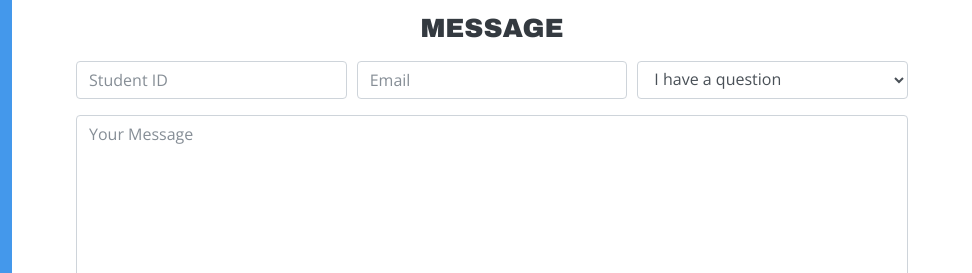
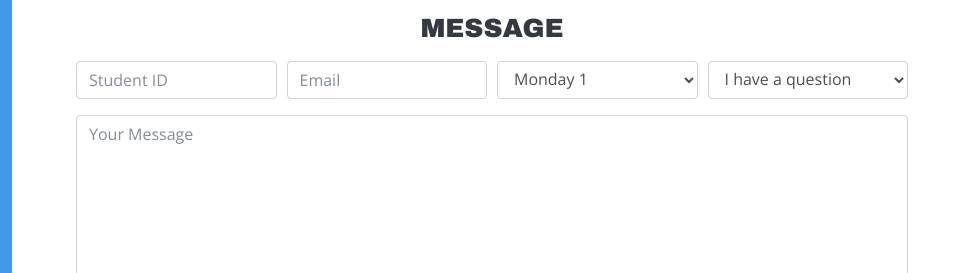
Before and after one commit to ae2020online/spring, a plain HTML site: page message.html in a window 1280 px wide. Shown: the part 145-418 px from the top of the page, 308-1280 px from the left. Drawn offline with nearby package versions, Linux system fonts and the light colour scheme; a web font is replaced by a local one.

Commit message:
Update message.html

```diff
--- a/message.html
+++ b/message.html
@@ -83,7 +83,17 @@
 									<input type="hidden" name="_replyto">
 								</div>
 								<div class="col">
-									<select id="cars" name="cars" class="form-control">
+									<select id="class" name="cars" class="form-control">
+									  <option value="question">Monday 1</option>
+									  <option value="grade">Monday 2</option>
+									  <option value="grade">Thursday 1</option>
+									  <option value="meet">Thursday 2</option>
+									  <option value="website">Thursday 3</option>
+									  <option value="other">Thursday 4</option>
+									</select>
+								</div>
+								<div class="col">
+									<select id="question" name="cars" class="form-control">
 									  <option value="question">I have a question</option>
 									  <option value="grade">About my grade</option>
 									  <option value="grade">What is my code?</option>
```
